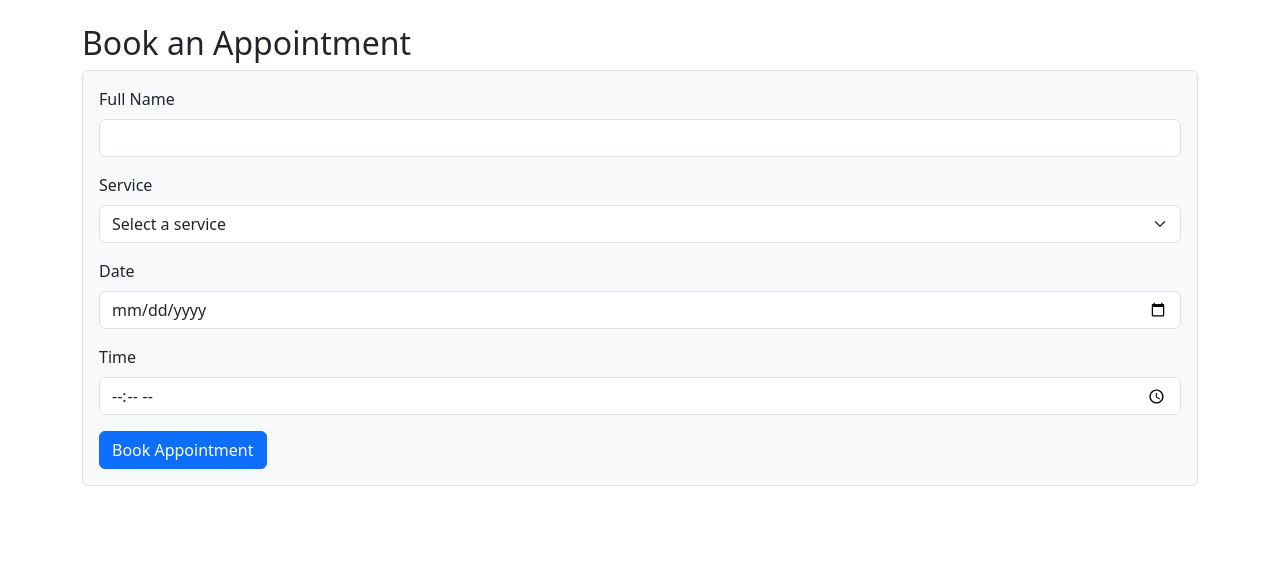
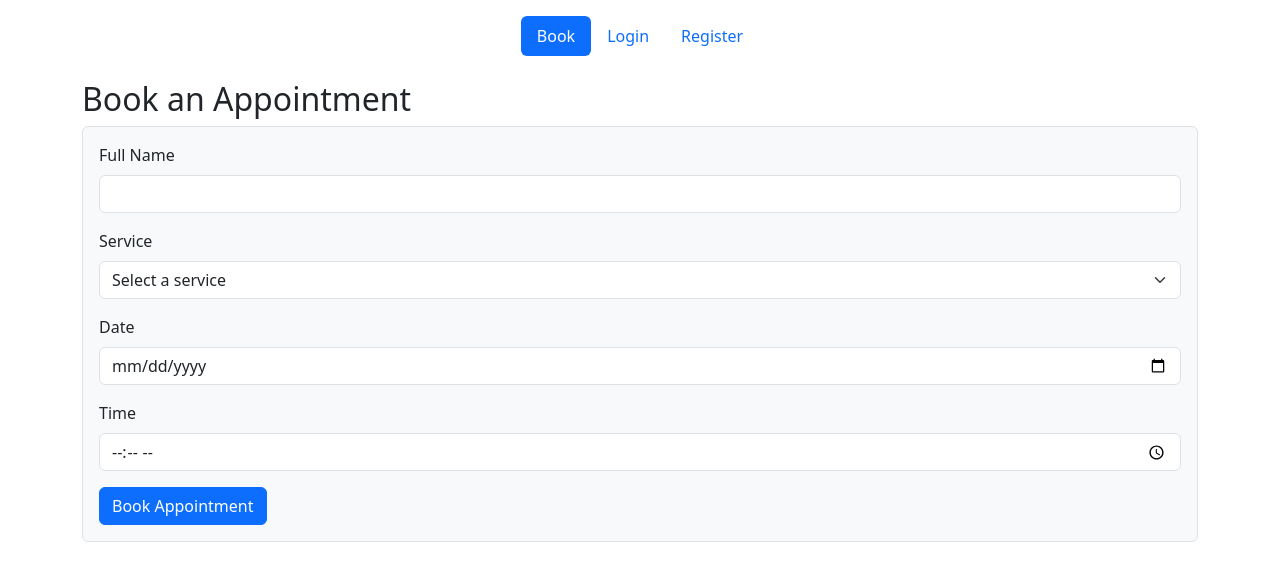
Before and after one commit to blovelace84/massage-booking-repo, a React (Vite) app in the folder massage-booking-app-project/: page / in a window 1280 px wide. Shown: the top 580 px of the page. Built offline with nearby package versions, Linux system fonts and the light colour scheme; no server answers.

Commit message:
My Navbar is fixed

```diff
--- a/massage-booking-app-project/src/components/Navbar.jsx
+++ b/massage-booking-app-project/src/components/Navbar.jsx
@@ -1,9 +1,10 @@
+// src/components/Navbar.jsx
 import React from "react";
 import { Nav } from "react-bootstrap";
 import { NavLink, useNavigate } from "react-router-dom";
 import { useAuth } from "../context/AuthContext";
+import { signOut } from "firebase/auth";
 import { auth } from "../firebase/config";
-import { signOut } from "firebase/auth";
 
 const Navbar = () => {
   const { user } = useAuth();
@@ -12,45 +13,39 @@ const Navbar = () => {
   const handleLogout = async () => {
     await signOut(auth);
     navigate("/login");
-  }
-  <Nav variant="pills" className="justify-content-center mt-3">
+  };
+
+  return (
+    <div className="container mt-3">
+      <Nav variant="pills" className="justify-content-center">
         <Nav.Item>
-      <NavLink
-        as={NavLink}
-        to="/"
-        eventKey="/"
-        end
-      >
+          <Nav.Link as={NavLink} to="/" end>
             Book
-      </NavLink>
+          </Nav.Link>
+        </Nav.Item>
+
+        {user && (
+          <Nav.Item>
+            <Nav.Link as={NavLink} to="/my-bookings">
+              My Bookings
+            </Nav.Link>
+          </Nav.Item>
+        )}
+
+        {!user ? (
+          <>
+            <Nav.Item>
+              <Nav.Link as={NavLink} to="/login">
+                Login
+              </Nav.Link>
             </Nav.Item>
             <Nav.Item>
-      <NavLink
-        as={NavLink}
-        to="/my-bookings"
-        eventKey="/my-bookings"
-      >
-        My Bookings
-      </NavLink>
+              <Nav.Link as={NavLink} to="/register">
+                Register
+              </Nav.Link>
             </Nav.Item>
-    <Nav.Item>
-      <NavLink
-        as={NavLink}
-        to="/login"
-        eventKey="/login"
-      >
-        Login
-      </NavLink>
-    </Nav.Item>
-    <Nav.Item>
-      <NavLink
-        as={NavLink}
-        to="/register"
-        eventKey="/register"
-      >
-        Register
-      </NavLink>
-    </Nav.Item>
+          </>
+        ) : (
           <Nav.Item>
             <button
               className="btn btn-outline-danger ms-2"
@@ -59,7 +54,10 @@ const Navbar = () => {
               Logout
             </button>
           </Nav.Item>
+        )}
       </Nav>
-}
+    </div>
+  );
+};
 
 export default Navbar;
```
Lines whose indentation alone changed are shown as unchanged.
